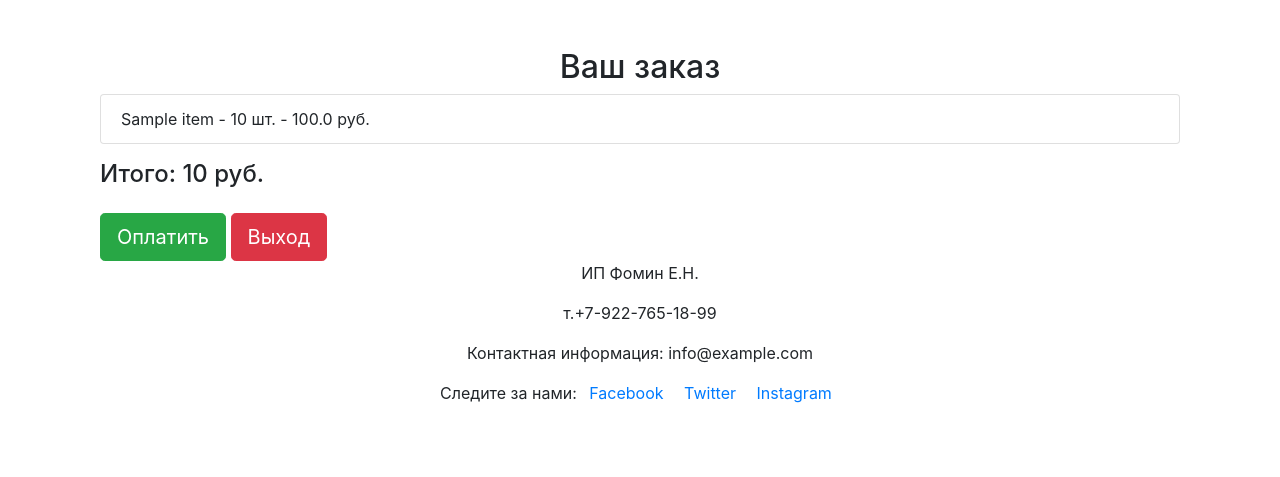
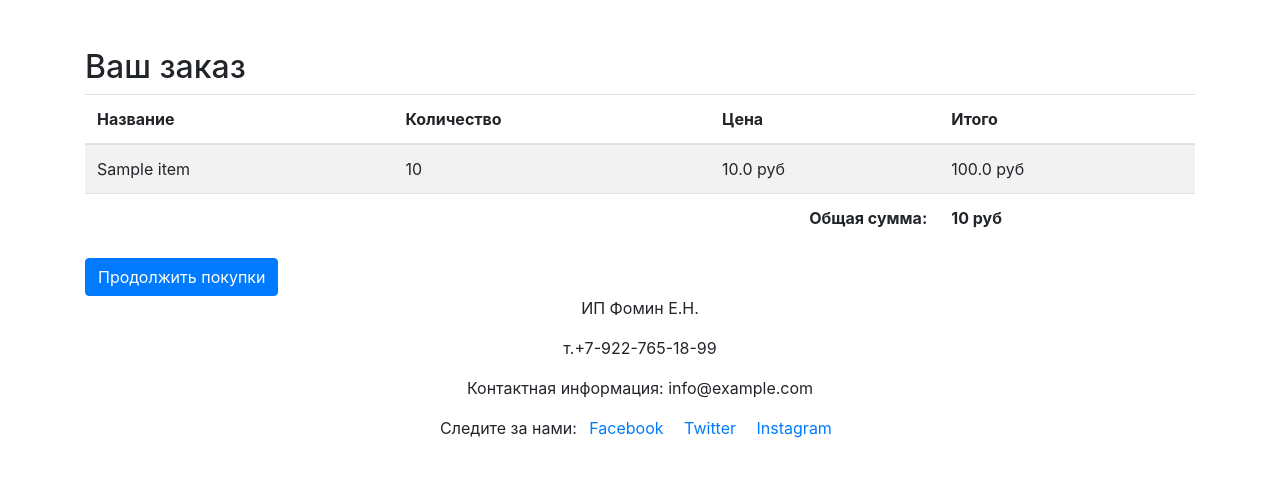
Before and after one commit to ivanovich1071/final_flask, a Flask app: template app/templates/order.html in a window 1280 px wide. Shown: the part 40-517 px from the top of the page. Run offline with Flask 3, Linux system fonts and the light colour scheme; tables that the repository leaves empty hold one stand-in row (values such as "Sample post"); the template is opened without the code that fills it: values that come from a table or form of the project are taken from there, most other values are stand-ins (such as "Sample title", 1, 10 or a date in 2020); some libraries are stand-ins or nearby versions.

Commit message:
add t0508

```diff
--- a/app/requirements.txt
+++ b/app/requirements.txt
@@ -3,4 +3,4 @@ Flask-SQLAlchemy
 Flask-Migrate
 Flask-Login
 Flask-WTF
-Werkzeug
+Werkzeugpip install -r requirements.txt
--- a/app/templates/index.html
+++ b/app/templates/index.html
@@ -4,6 +4,6 @@
 <section class="text-center">
     <h1>Добро пожаловать на сайт "Ланч с доставкой"</h1>
     <p>Заказывайте любимые блюда прямо к вам домой!</p>
-    <a href="{{ url_for('menu') }}" class="btn btn-primary">Посмотреть меню</a>
+    <a href="{{ url_for('main.menu') }}" class="btn btn-primary">Посмотреть меню</a>
 </section>
 {% endblock %}
--- a/app/templates/menu.html
+++ b/app/templates/menu.html
@@ -7,7 +7,7 @@
         <img src="{{ url_for('static', filename='image/' + item.image) }}" alt="{{ item.name }}">
         <h3>{{ item.name }}</h3>
         <p>{{ item.price }} руб</p>
-        <form action="{{ url_for('add_to_order') }}" method="POST">
+        <form action="{{ url_for('main.add_to_order') }}" method="POST">
             <input type="hidden" name="item_name" value="{{ item.name }}">
             <input type="hidden" name="price" value="{{ item.price }}">
             <button type="button" class="btn btn-secondary btn-sm" onclick="decreaseQuantity(this)">-</button>
--- a/app/templates/order.html
+++ b/app/templates/order.html
@@ -1,21 +1,34 @@
 {% extends 'base.html' %}
 
 {% block content %}
-<div class="container">
-    <h2 class="text-center">Ваш заказ</h2>
-    {% if order_items %}
-    <ul class="list-group">
+<h2>Ваш заказ</h2>
+{% if order_items %}
+<table class="table table-striped">
+    <thead>
+        <tr>
+            <th>Название</th>
+            <th>Количество</th>
+            <th>Цена</th>
+            <th>Итого</th>
+        </tr>
+    </thead>
+    <tbody>
         {% for item in order_items %}
-        <li class="list-group-item">
-            {{ item.name }} - {{ item.quantity }} шт. - {{ item.quantity * item.price }} руб.
-        </li>
+        <tr>
+            <td>{{ item.name }}</td>
+            <td>{{ item.quantity }}</td>
+            <td>{{ item.price }} руб</td>
+            <td>{{ item.quantity * item.price }} руб</td>
+        </tr>
         {% endfor %}
-    </ul>
-    <h4 class="mt-3">Итого: {{ total }} руб.</h4>
-    <a href="#" class="btn btn-success btn-lg mt-3">Оплатить</a>
-    {% else %}
-    <p>Ваш заказ пуст.</p>
-    {% endif %}
-    <a href="{{ url_for('logout') }}" class="btn btn-danger btn-lg mt-3">Выход</a>
-</div>
+        <tr>
+            <td colspan="3" class="text-right"><strong>Общая сумма:</strong></td>
+            <td><strong>{{ total }} руб</strong></td>
+        </tr>
+    </tbody>
+</table>
+{% else %}
+<p>Ваш заказ пуст.</p>
+{% endif %}
+<a href="{{ url_for('main.menu') }}" class="btn btn-primary">Продолжить покупки</a>
 {% endblock %}
--- a/app/run.py
+++ b/run.py
@@ -3,7 +3,7 @@ from app.models import User, Order, OrderItem
 
 app = create_app()
 
-# Контекст для командной оболочки
+# Оболочка для Flask shell, чтобы можно было легко работать с базой данных из командной строки
 @app.shell_context_processor
 def make_shell_context():
     return {'db': db, 'User': User, 'Order': Order, 'OrderItem': OrderItem}
```
Also changed, not shown: app/__init__.py (+1 -12 lines), app/config.py (deleted, +0 -10 lines), app/forms.py (+4 -5 lines), app/routes.py (+15 -4 lines), app/templates/login.html (+5 -5 lines), app/templates/register.html (+8 -8 lines), config.py (added, +9 -0 lines), app/app.db (added), app/instance/app.db (added), app/models.py (line endings or trailing spaces), 1 other file.
